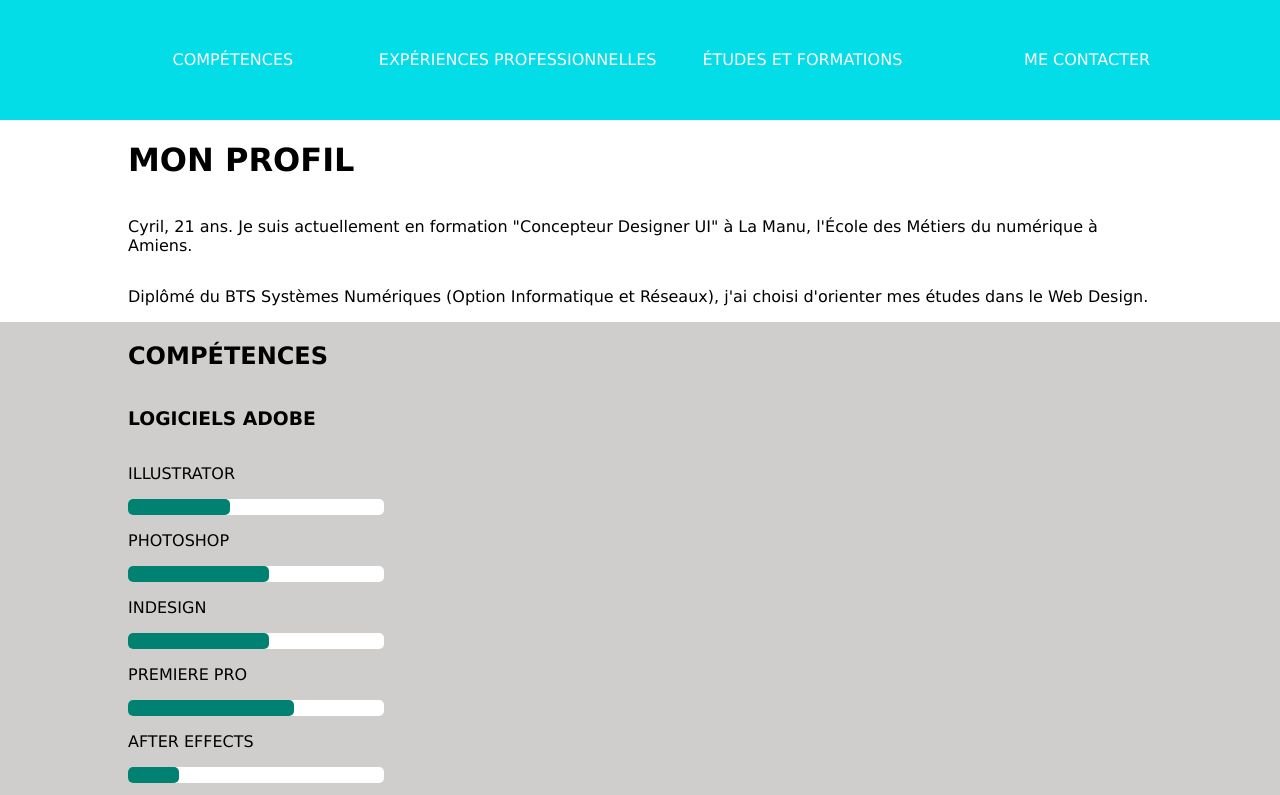
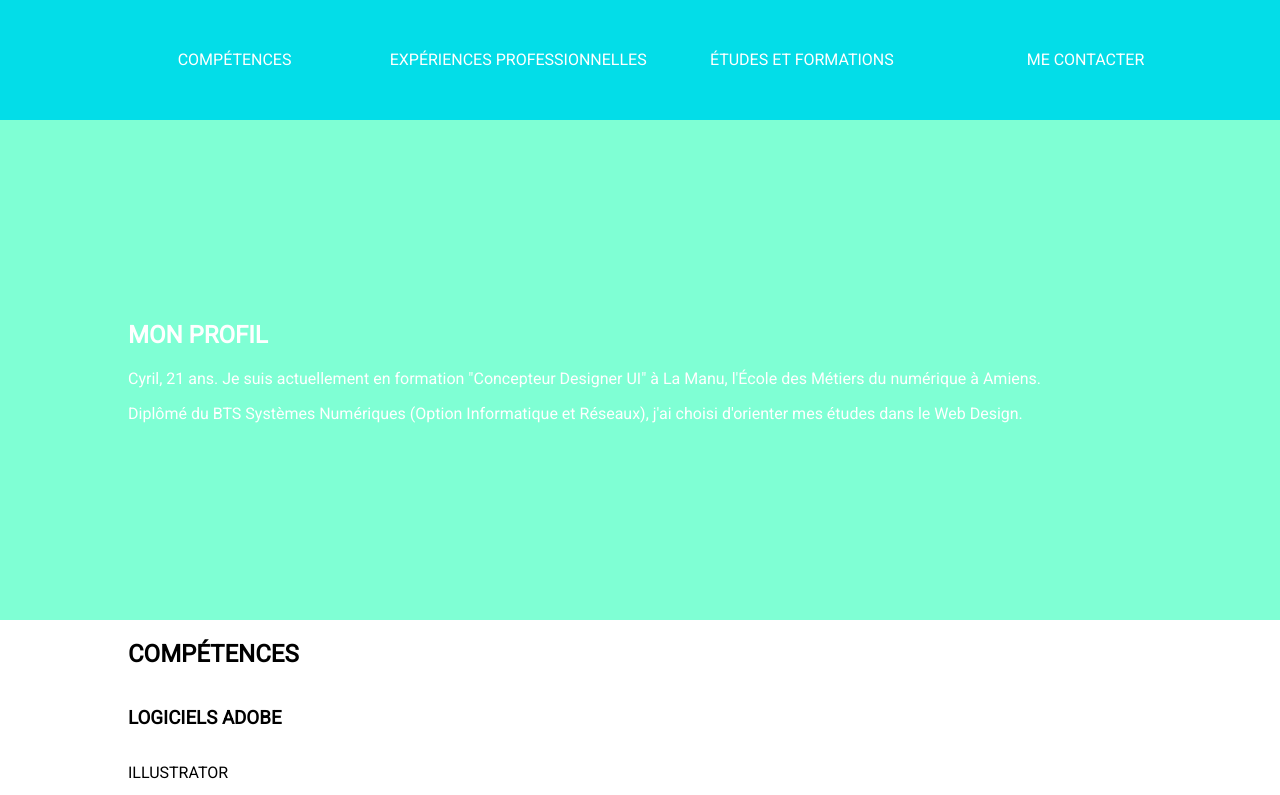
Before and after one commit to cdelattre08/CV-Numerique, a plain HTML site: page index.html in a window 1280 px wide. Shown: the top 795 px of the page. Drawn offline with Linux system fonts and the light colour scheme.

Commit message:
Update typo and code HTML

```diff
--- a/index.css
+++ b/index.css
@@ -1,20 +1,6 @@
-.container {
-  display: flex;
-  flex-direction: column;
-}
-.header {
-  text-align: center;
-}
-#navBar {
-  /* display: flex;
-  flex-direction: column;
-  justify-content: space-around; */
-  background-color: rgb(3, 221, 232);
-  padding-top: 10%;
-  color: white;
-  border: none;
-  cursor: pointer;
-  padding: 12px;
+body, html {
+  font-family: 'Roboto', sans-serif;
+  margin: auto;
 }
 li {
   display: inline;
@@ -35,26 +21,34 @@ a:focus {
 a:hover {
   color: rgb(0, 47, 128);
 }
-body, html {
-  font-family: 'Lucida Sans', 'Lucida Sans Regular', 'Lucida Grande', 'Lucida Sans Unicode', Geneva, Verdana, sans-serif;
-  margin: auto;
-  background-color: white;
-  color: black;
-}
-.text-align {
-  text-align: center;
-}
-#my-profile {
+.container {
   display: flex;
   flex-direction: column;
 }
-#skills {
-  background-color: rgb(208, 206, 204);
-  color: black;
+.header {
+  text-align: center;
+}
+#navBar {
+  /* display: flex;
+  flex-direction: column;
+  justify-content: space-around; */
+  background-color: rgb(3, 221, 232);
+  padding-top: 10%;
+  color: white;
+  border: none;
+  cursor: pointer;
+  padding: 12px;
 }
 .center {
   width: 80%;
   margin: auto;
+}
+#profile {
+  display: flex;
+  flex-direction: column;
+  height: 500px;
+  background-color: aquamarine;
+  color: white;
 }
 #adobe-skills {
   display: flex;
@@ -67,6 +61,9 @@ body, html {
 #studies {
   display: flex;
   flex-direction: column;
+  height: 500px;
+  background-color: aquamarine;
+  color: white;
 }
 :root {
   --progress: #008172;
--- a/index.html
+++ b/index.html
@@ -7,6 +7,7 @@
     <meta name="viewport" content="width=device-width, initial-scale=1.0">
     <title>DELATTRE Cyril WebDesigner</title>
     <link rel="stylesheet" href="index.css">
+    <link rel="stylesheet" href="https://fonts.googleapis.com/css2?family=Bebas+Neue&family=Roboto&display=swap">
 </head>
 
 <body>
@@ -14,14 +15,15 @@
         <section id="navBar">
             <div class="header">
                 <ul>
-                    <li><a href="">COMPÉTENCES</a></li>
-                    <li><a href="">EXPÉRIENCES PROFESSIONNELLES</a></li>
+                    <li><a href="#profil">COMPÉTENCES</a></li>
+                    <li><a href="#">EXPÉRIENCES PROFESSIONNELLES</a></li>
                     <li><a href="">ÉTUDES ET FORMATIONS</a></li>
                     <li><a href="">ME CONTACTER</a></li>
                 </ul>
         </section>
-        <div class="center">
-            <div id="my-profile">
+        <section id="profile">
+            <div class="center">
+
                 <h1>MON PROFIL</h1>
                 <p>Cyril, 21 ans. Je suis actuellement en formation "Concepteur Designer UI" à La Manu, l'École des
                     Métiers
@@ -30,8 +32,8 @@
                 <p>Diplômé du BTS Systèmes Numériques (Option Informatique et Réseaux),
                     j'ai choisi d'orienter mes études dans le Web Design. </p>
             </div>
-        </div>
-        <div id="skills">
+        </section>
+        <section id="skills">
             <div class="center">
                 <h2>COMPÉTENCES</h2>
 
@@ -67,9 +69,9 @@
                     </div>
                 </div>
             </div>
-        </div>
+        </section>
     </div>
-    <div id="studies">
+    <section id="studies">
         <div class="center">
             <h2 class="text-align">FORMATIONS</h2>
             <p>2022-2023</p>
@@ -84,8 +86,8 @@
             <p>BAC Professionnel MELEC (Métiers de l’électricité et de ses environnements connectés)</p>
             <p>Lycée des Métiers La Providence, Amiens</p>
         </div>
-    </div>
-    <div id="experiences">
+    </section>
+    <section id="experiences">
         <div class="center">
             <h2>EXPÉRIENCES</h2>
             <p>PROJETS UNIVERSITAIRES - 6 mois</p>
@@ -93,14 +95,14 @@
             <p>STAGE DÉVELOPPEUR APPLICATIF - 6 semaines</p>
             <p>Environnement technique : HTML, CSS, JS, PHP, MYSQL </p>
         </div>
-    </div>
-    <div id="languages">
+    </section>
+    <section id="languages-spoken">
         <div class="center">
             <h2>LANGUES</h2>
             <p>FRANÇAIS</p>
             <P>ANGLAIS</P>
         </div>
-    </div>
+    </section>
 
 </body>
 
```
